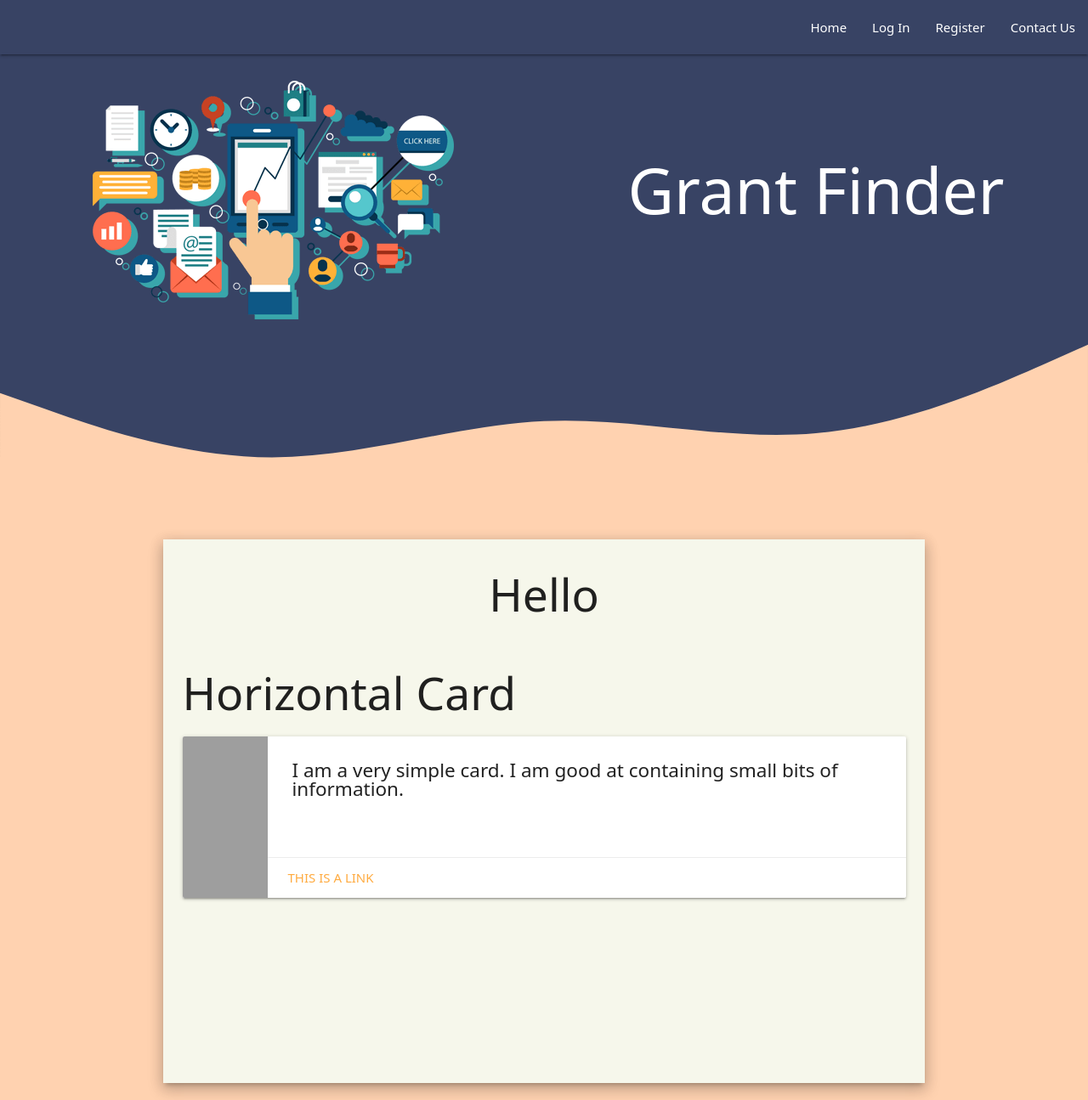
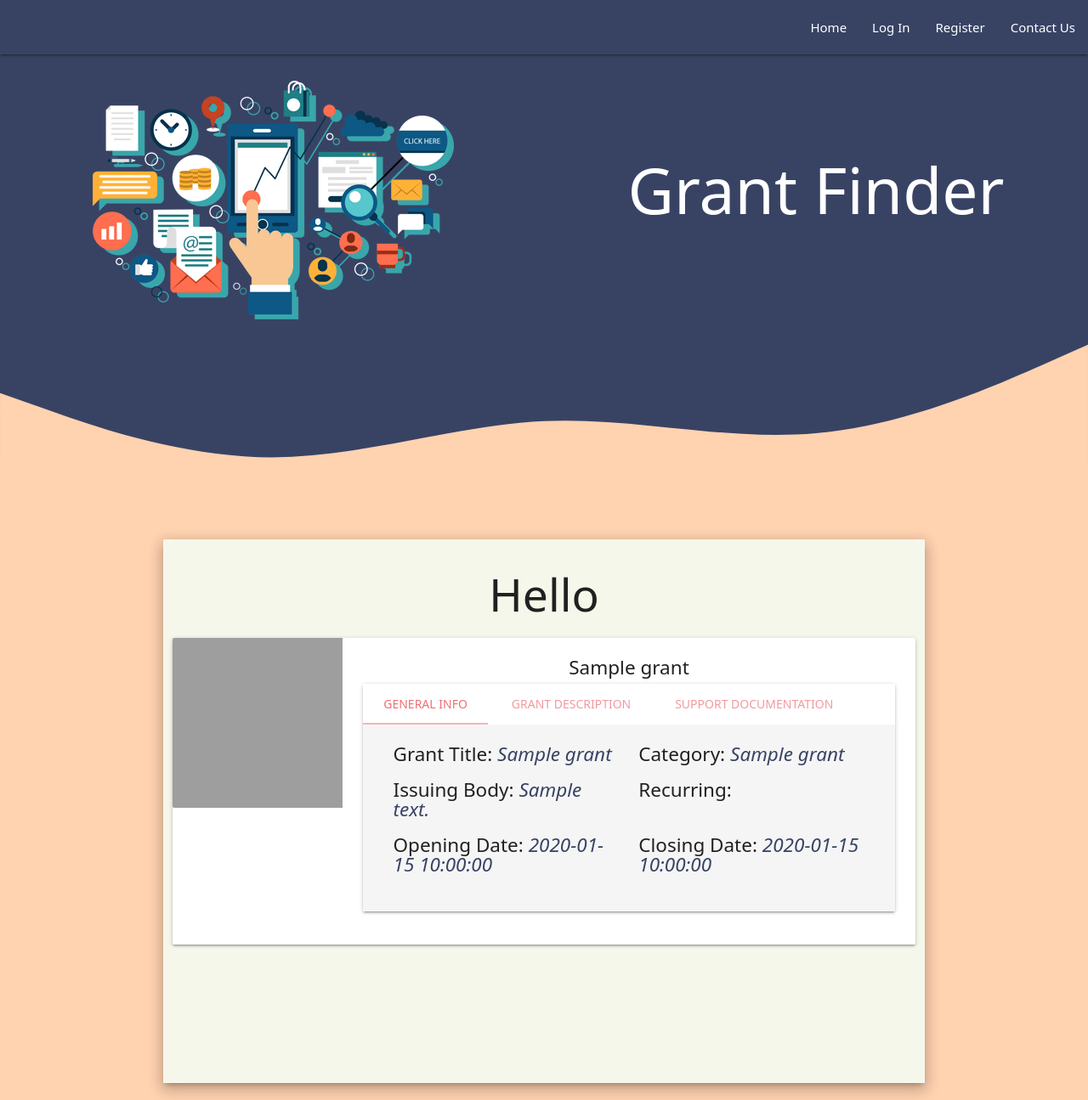
Before and after one commit to Code-Institute-Submissions/StephenJ2020-Grant-Finder, a Flask app: page / in a window 1280 px wide. Shown: the whole page at 85% size. Run offline with Flask 2, Linux system fonts and the light colour scheme; a database or web service that is not in the repository returns one stand-in record (values such as "Sample title"); some libraries are stand-ins or nearby versions; grey boxes are pictures that could not be loaded.

Commit message:
feat: Correct layout of General Info Tab on grants.html

```diff
--- a/static/css/style.css
+++ b/static/css/style.css
@@ -79,10 +79,6 @@ header .col{
 
 }
 
-.card-content p{
-  padding: 5px;
-}
-
 /* Media Queries */
 
 @media only screen and (min-width: 601px){
--- a/static/js/script.js
+++ b/static/js/script.js
@@ -1,27 +1,4 @@
 $(document).ready(function () {
-
-  $('#tab1').show();
-  $('#tab2').hide();
-  $('#tab3').hide();
-
-  $('tab1').click(function () {
-    $('#tab1').show();
-    $('#tab2').show();
-    $('#tab3').show();
-  });
-
-  $('tab2').click(function () {
-    $('#tab1').hide();
-    $('#tab2').show();
-    $('#tab3').hide();
-  });
-
-  $('tab3').click(function () {
-    $('#tab1').hide();
-    $('#tab2').hide();
-    $('#tab3').show();
-  });
-
   $('.sidenav').sidenav();
   $('select').formSelect();
   $('.collapsible').collapsible();
--- a/templates/grants.html
+++ b/templates/grants.html
@@ -9,18 +9,80 @@
                 {% for grant in grants %}
                     {% if loop.index % 2 != 0 %}
                         <!-- Card 1 -->
-                        <div class="col s12">
-                            <h2 class="header">Horizontal Card</h2>
+                        <div class=" hoverable">
                             <div class="card horizontal">
-                                <div class="card-image">
-                                    <img src="https://lorempixel.com/100/190/nature/6">
+                                <div class="card-image hide-on-small-only">
+                                    <img class="responsive-img" src="https://lorempixel.com/200/200/nature/6">
                                 </div>
-                                <div class="card-stacked">
+                                <div class="card-stacked tabs-fixed-width">
                                     <div class="card-content">
-                                        <p>I am a very simple card. I am good at containing small bits of information.</p>
-                                    </div>
-                                    <div class="card-action">
-                                        <a href="#">This is a link</a>
+                                        <p class="center-align">{{ grant.grant_title }}</p>
+                                        <div class="card">
+                                            <div class="card-tabs">
+                                                <ul class="tabs">
+                                                    <li class="tab s12 m4 active"><a href="#tab1">General Info</a></li>
+                                                    <li class="tab s12 m4"><a href="#tab2">Grant Description</a></li>
+                                                    <li class="tab s12 m4"><a href="#tab3">Support Documentation</a>
+                                                    </li>
+                                                </ul>
+                                            </div>
+                                            <div class="card-content grey lighten-4">
+                                                <div id="tab1">
+                                                    <div class="row">
+                                                        <div class="col s12">
+                                                            <div class="col s12 m6 ">
+                                                                <p><strong>Grant Title: </strong>
+                                                                    <span class="navy"><em>
+                                                                            {{ grant.grant_title }} </em></span>
+                                                                </p>
+                                                            </div>
+                                                            <div class="col s12 m6 ">
+                                                                <p><strong>Category: </strong>
+                                                                    <span class="navy"><em>
+                                                                        {{ grant.category_name }} </em></span>
+                                                                </p>
+                                                            </div>
+                                                        </div>
+                                                    </div>
+                                                    <div class="row">
+                                                        <div class="col s12">
+                                                            <div class="col s12 m6 ">
+                                                                <p><strong>Issuing Body: </strong>
+                                                                    <span class="navy"><em>
+                                                                        {{ grant.issuing_body }} </em></span>
+                                                                </p>
+                                                            </div>
+                                                            <div class="col s12 m6 ">
+                                                                <p><strong>Recurring: </strong>
+                                                                    <span class="navy"><em>
+                                                                        {{ grant.is_recurring }} </em></span>
+                                                                </p>
+                                                            </div>
+                                                        </div>
+                                                    </div>
+                                                    <div class="row">
+                                                        <div class="col s12">
+                                                            <div class="col s12 m6 ">
+                                                                <p><strong>Opening Date: </strong>
+                                                                    <span class="navy"><em>
+                                                                        {{ grant.opening_date }} </em></span>
+                                                                </p>
+                                                            </div>
+                                                            <div class="col s12 m6 ">
+                                                                <p><strong>Closing Date: </strong>
+                                                                    <span class="navy"><em>
+                                                                        {{ grant.closing_date }} </em></span>
+                                                                </p>
+                                                            </div>
+                                                        </div>
+                                                    </div>
+                                                </div>
+                                                <div id="tab2">Test 2 I am a very simple card. I am good at containing
+                                                    small bits of information.</div>
+                                                <div id="tab3">Test 3 I am a very simple card. I am good at containing
+                                                    small bits of information.</div>
+                                            </div>
+                                        </div>
                                     </div>
                                 </div>
                             </div>
```
